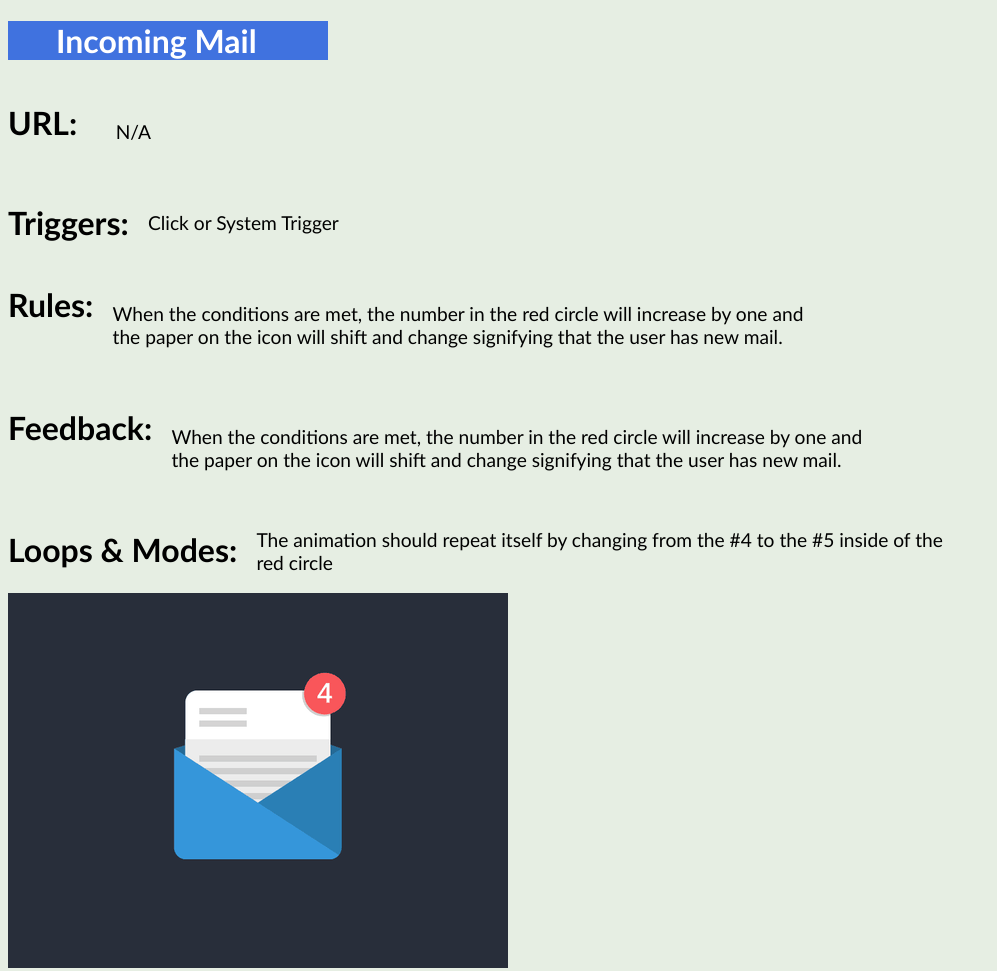
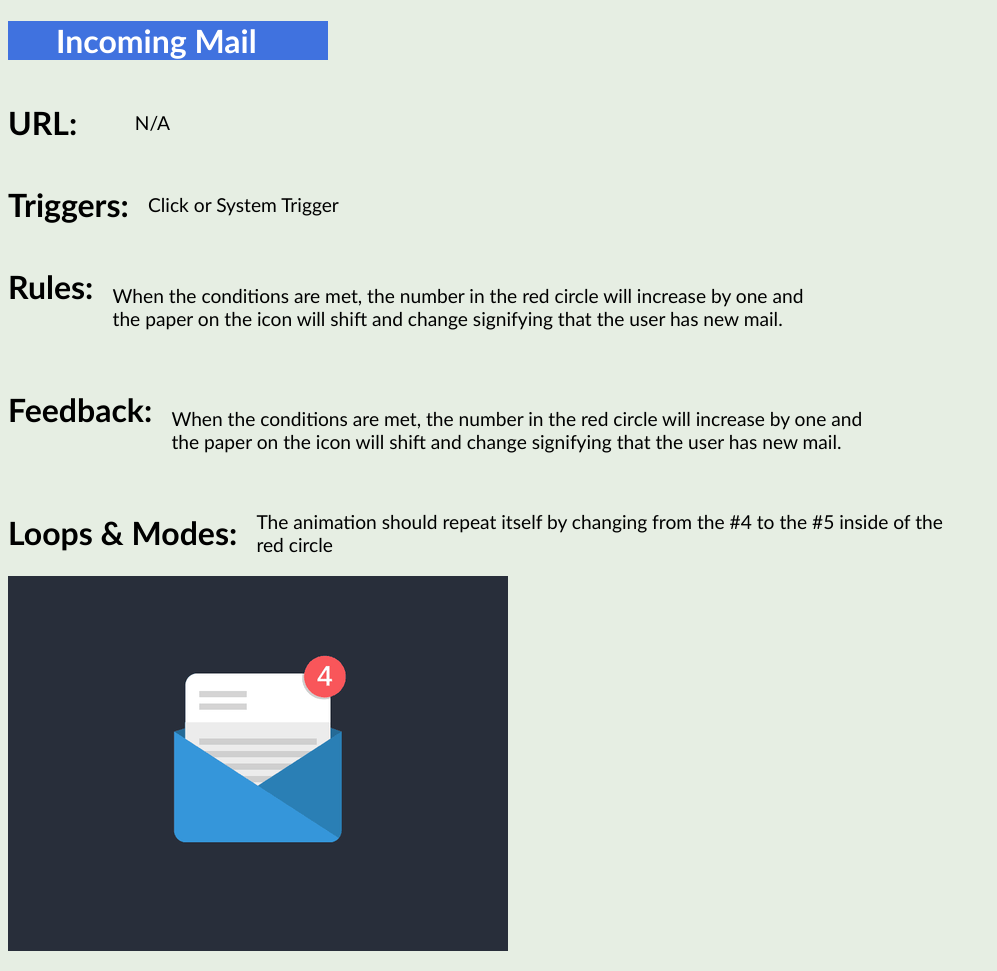
Before and after one commit to ae556/idm241-ae556, a plain HTML site: page Beta/index.html in a window 1280 px wide. Shown: the whole page, without its empty margins (0-997 px from the left). Drawn offline with Linux system fonts and the light colour scheme.

Commit message:
Fixed URL header

```diff
--- a/Beta/styles.css
+++ b/Beta/styles.css
@@ -30,7 +30,7 @@
     max-width: 100% ;
     display: flex;
     align-items: center;
-    margin: 1em;
+    margin-left: 2em;
     font-size: 1.2rem;
   }
   .url{
```
Also changed, not shown: Beta/index.html (+1 -1 lines).
